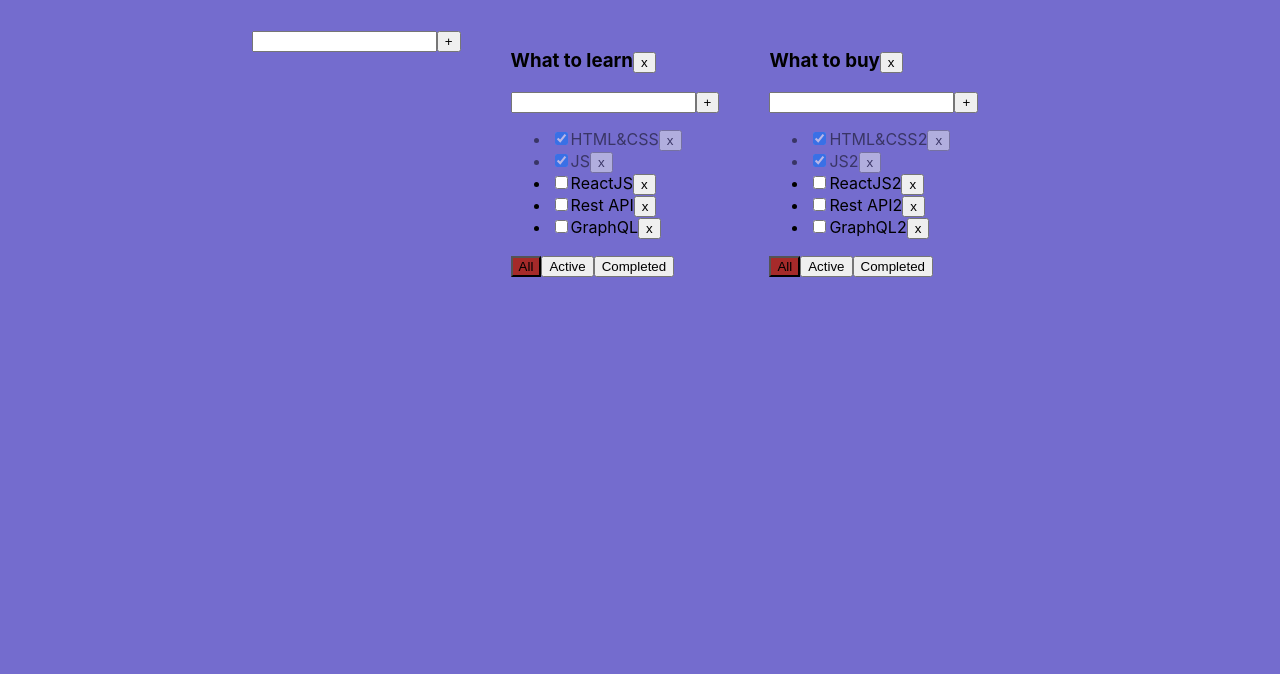
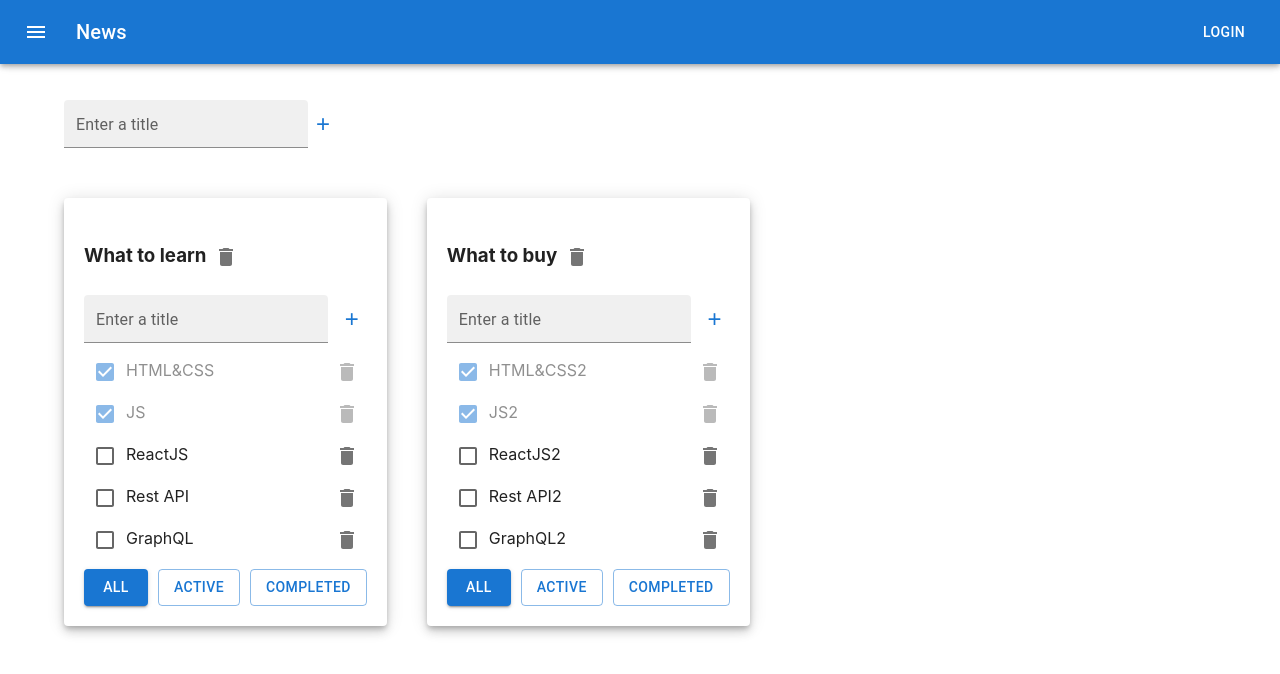
Before and after one commit to artembushmelev/todoReact, a React (Create React App) app: page / in a window 1280 px wide. Shown: the top 674 px of the page. Built offline with nearby package versions, Linux system fonts and the light colour scheme.

Commit message:
material-ui

```diff
--- a/package.json
+++ b/package.json
@@ -3,6 +3,10 @@
   "version": "0.1.0",
   "private": true,
   "dependencies": {
+    "@emotion/react": "^11.11.4",
+    "@emotion/styled": "^11.11.5",
+    "@mui/icons-material": "^5.15.17",
+    "@mui/material": "^5.15.17",
     "@testing-library/jest-dom": "^5.14.1",
     "@testing-library/react": "^13.0.0",
     "@testing-library/user-event": "^13.2.1",
--- a/src/AddItemForm.tsx
+++ b/src/AddItemForm.tsx
@@ -1,4 +1,9 @@
+import Button from "@mui/material/Button";
+import IconButton from "@mui/material/IconButton";
+import TextField from "@mui/material/TextField";
 import React, { ChangeEvent, useState, KeyboardEvent } from "react";
+import AddCircleOutlinedIcon from "@mui/icons-material/AddCircleOutlined";
+import Box from "@mui/material/Box";
 
 type AddItemFormPropsType = {
   addItem: (title: string) => void;
@@ -28,16 +33,30 @@ export const AddItemForm = (props: AddItemFormPropsType) => {
     }
   };
 
+  const buttonStyles = {
+    maxWidth: "30px",
+    maxHeight: "30px",
+    minWidth: "30px",
+    minHeight: "30px",
+    background: "red",
+  };
+
   return (
-    <div>
-      <input
+    <Box sx={{ display: "flex", justifyContent: "space-between" }}>
+      <TextField
+        id="filled-basic"
+        label="Enter a title"
+        variant="filled"
+        size={"small"}
         value={title}
         onChange={changeItemTitleHandler}
         onKeyUp={addItemOnKeyUpHandler}
-        className={error ? "error" : ""}
+        error={!!error}
+        helperText={error}
       />
-      <button onClick={addItemHandler}>+</button>
-      {error && <div className="error-message">{error}</div>}
-    </div>
+      <IconButton color="primary" onClick={addItemHandler}>
+        +
+      </IconButton>
+    </Box>
   );
 };
--- a/src/App.css
+++ b/src/App.css
@@ -1,26 +1,26 @@
 body {
-  background-color:rgb(116, 108, 206)
+  background-color: rgb(255, 255, 255);
 }
 
 .App {
-  padding: 30px;
+  /* padding: 30px;
   display: flex;
-  justify-content: center;
+  justify-content: center; */
 }
 
 .App > div {
-  margin-right: 50px;
+  /* margin-right: 50px; */
 }
 
 .error {
-  border : red 1px solid;
+  border: red 1px solid;
 }
 
 .error_message {
   color: red;
 }
 .active-filter {
-  background-color:brown;
+  background-color: brown;
 }
 .is-done {
   opacity: 0.5;
--- a/src/App.tsx
+++ b/src/App.tsx
@@ -4,6 +4,16 @@ import "./App.css";
 import { v1 } from "uuid";
 import { Todolist } from "./TodoList";
 import { AddItemForm } from "./AddItemForm";
+import Toolbar from "@mui/material/Toolbar";
+import AppBar from "@mui/material/AppBar";
+import Box from "@mui/material/Box";
+import IconButton from "@mui/material/IconButton";
+import Typography from "@mui/material/Typography";
+import Button from "@mui/material/Button";
+import MenuIcon from "@mui/icons-material/Menu";
+import Container from "@mui/material/Container";
+import Grid from "@mui/material/Grid";
+import Paper from "@mui/material/Paper";
 
 export type TodolistsType = {
   id: string;
@@ -119,8 +129,30 @@ function App() {
 
   return (
     <div className="App">
+      <Box sx={{ flexGrow: 1, marginBottom: "100px" }}>
+        <AppBar position="fixed">
+          <Toolbar>
+            <IconButton
+              size="large"
+              edge="start"
+              color="inherit"
+              aria-label="menu"
+              sx={{ mr: 2 }}
+            >
+              <MenuIcon />
+            </IconButton>
+            <Typography variant="h6" component="div" sx={{ flexGrow: 1 }}>
+              News
+            </Typography>
+            <Button color="inherit">Login</Button>
+          </Toolbar>
+        </AppBar>
+      </Box>
+      <Container fixed>
+        <Grid container sx={{ marginBottom: "50px" }}>
           <AddItemForm addItem={addTodolist} />
-
+        </Grid>
+        <Grid container spacing={5}>
           {todolists.map((mapTodoList) => {
             let tasksForTodolist = tasks[mapTodoList.id];
 
@@ -136,6 +168,8 @@ function App() {
             }
 
             return (
+              <Grid item>
+                <Paper elevation={6} sx={{ padding: "20px" }}>
                   <Todolist
                     key={mapTodoList.id}
                     todolistId={mapTodoList.id}
@@ -150,8 +184,12 @@ function App() {
                     updateTask={updateTask}
                     updateTodolist={updateTodolist}
                   />
+                </Paper>
+              </Grid>
             );
           })}
+        </Grid>
+      </Container>
     </div>
   );
 }
--- a/src/EditableSpan.tsx
+++ b/src/EditableSpan.tsx
@@ -1,3 +1,4 @@
+import TextField from "@mui/material/TextField";
 import React, { ChangeEvent, useState } from "react";
 
 type EditableSpan = {
@@ -21,10 +22,13 @@ export const EditableSpan = (props: EditableSpan) => {
   };
 
   return editMode ? (
-    <input
+    <TextField
       value={newTitle}
+      onBlur={activateEditModeHandler}
       onChange={changeTitleHandler}
-      onBlur={activateEditModeHandler}
+      id="filled-basic"
+      variant="filled"
+      size={"small"}
       autoFocus
     />
   ) : (
--- a/src/TodoList.tsx
+++ b/src/TodoList.tsx
@@ -2,6 +2,13 @@ import React, { ChangeEvent, KeyboardEvent, useState } from "react";
 import { FilterValuesType } from "./App";
 import { AddItemForm } from "./AddItemForm";
 import { EditableSpan } from "./EditableSpan";
+import IconButton from "@mui/material/IconButton";
+import DeleteIcon from "@mui/icons-material/Delete";
+import Button from "@mui/material/Button";
+import Checkbox from "@mui/material/Checkbox";
+import List from "@mui/material/List";
+import ListItem from "@mui/material/ListItem";
+import Box from "@mui/material/Box";
 
 type TaskType = {
   id: string;
@@ -58,10 +65,12 @@ export function Todolist(props: PropsType) {
           oldTitle={props.title}
           updateItem={updateTodolistHandler}
         />
-        <button onClick={removeTodolistHandler}>x</button>
+        <IconButton onClick={removeTodolistHandler}>
+          <DeleteIcon />
+        </IconButton>
       </h3>
       <AddItemForm addItem={addTaskHandler} />
-      <ul>
+      <List>
         {props.tasks.map((t) => {
           const onClickHandler = () => props.removeTask(props.todolistId, t.id);
           const onChangeHandler = (e: ChangeEvent<HTMLInputElement>) => {
@@ -73,41 +82,45 @@ export function Todolist(props: PropsType) {
           };
 
           return (
-            <li key={t.id} className={t.isDone ? "is-done" : ""}>
-              <input
-                type="checkbox"
-                onChange={onChangeHandler}
-                checked={t.isDone}
-              />
-              <EditableSpan
-                oldTitle={t.title}
-                updateItem={(newTitle) => updateTaskHandler(t.id, newTitle)}
-              />
-              <button onClick={onClickHandler}>x</button>
-            </li>
+            <ListItem
+              key={t.id}
+              className={t.isDone ? "is-done" : ""}
+              sx={{ p: "0px", justifyContent: "space-between" }}
+            >
+              <div>
+                <Checkbox onChange={onChangeHandler} checked={t.isDone} />
+                <EditableSpan
+                  oldTitle={t.title}
+                  updateItem={(newTitle) => updateTaskHandler(t.id, newTitle)}
+                />
+              </div>
+              <IconButton onClick={onClickHandler}>
+                <DeleteIcon />
+              </IconButton>
+            </ListItem>
           );
         })}
-      </ul>
-      <div>
-        <button
-          className={props.filter === "all" ? "active-filter" : ""}
+      </List>
+      <Box sx={{ display: "flex", gap: "10px" }}>
+        <Button
           onClick={onAllClickHandler}
+          variant={props.filter === "all" ? "contained" : "outlined"}
         >
           All
-        </button>
-        <button
-          className={props.filter === "active" ? "active-filter" : ""}
+        </Button>
+        <Button
           onClick={onActiveClickHandler}
+          variant={props.filter === "active" ? "contained" : "outlined"}
         >
           Active
-        </button>
-        <button
-          className={props.filter === "completed" ? "active-filter" : ""}
+        </Button>
+        <Button
           onClick={onCompletedClickHandler}
+          variant={props.filter === "completed" ? "contained" : "outlined"}
         >
           Completed
-        </button>
-      </div>
+        </Button>
+      </Box>
     </div>
   );
 }
```
Also changed, not shown: 1 other file (tests, documents, lock files or other folders). Lines whose indentation alone changed are shown as unchanged.
